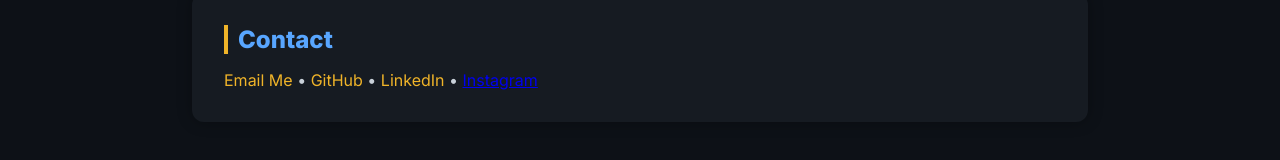
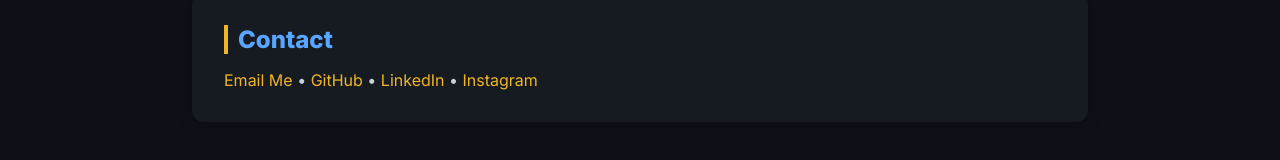
Before and after one commit to Shreyash-Shukla/Personal_portfolio_website, a plain HTML site: page contact.html in a window 1280 px wide. Shown: the part 271-431 px from the top of the page. Drawn offline with Linux system fonts and the light colour scheme.

Commit message:
Update contact.html

```diff
--- a/contact.html
+++ b/contact.html
@@ -92,7 +92,7 @@
         <a class="inline" href="mailto:shreyashshukla0205@gmail.com">Email Me</a> •
         <a class="inline" href="https://github.com/Shreyash-Shukla" target="_blank">GitHub</a> •
         <a class="inline" href="https://www.linkedin.com/in/shreyash-shukla-747751355/" target="_blank">LinkedIn</a> •
-        <a class="inline-link" href="https://www.instagram.com/shreyash_shukla_project/" target="_blank">Instagram</a>
+        <a class="inline" href="https://www.instagram.com/shreyash_shukla_project/" target="_blank">Instagram</a>
       </p>
     </section>
   </main>
```
